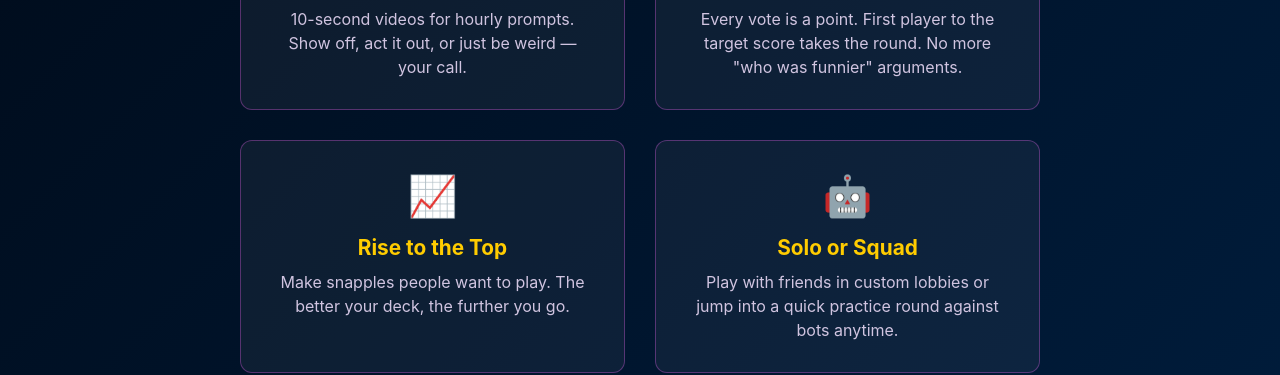
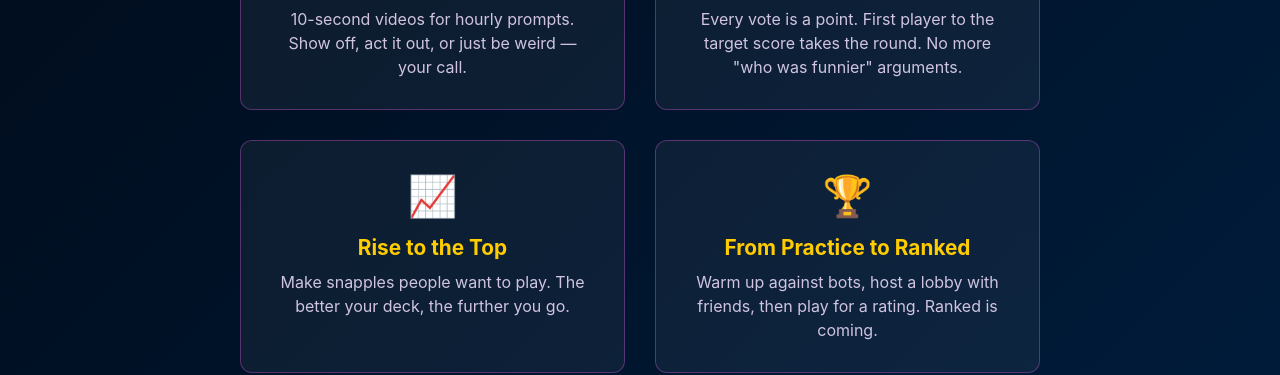
Before and after one commit to michaeljohnstondev/bigvibestudios-web, a plain HTML site: page public/snappled.html in a window 1280 px wide. Shown: the part 601-976 px from the top of the page. Drawn offline with Linux system fonts and the light colour scheme.

Commit message:
feat(copy): mirror the ranked-facing Snappled card
Co-Authored-By: Claude Opus 5 <noreply@anthropic.com>

```diff
--- a/public/snappled.html
+++ b/public/snappled.html
@@ -391,9 +391,9 @@
                     </div>
 
                     <div class="feature">
-                        <div class="feature-icon">🤖</div>
-                        <h3>Solo or Squad</h3>
-                        <p>Play with friends in custom lobbies or jump into a quick practice round against bots anytime.</p>
+                        <div class="feature-icon">🏆</div>
+                        <h3>From Practice to Ranked</h3>
+                        <p>Warm up against bots, host a lobby with friends, then play for a rating. Ranked is coming.</p>
                     </div>
                 </div>
             </div>
```
